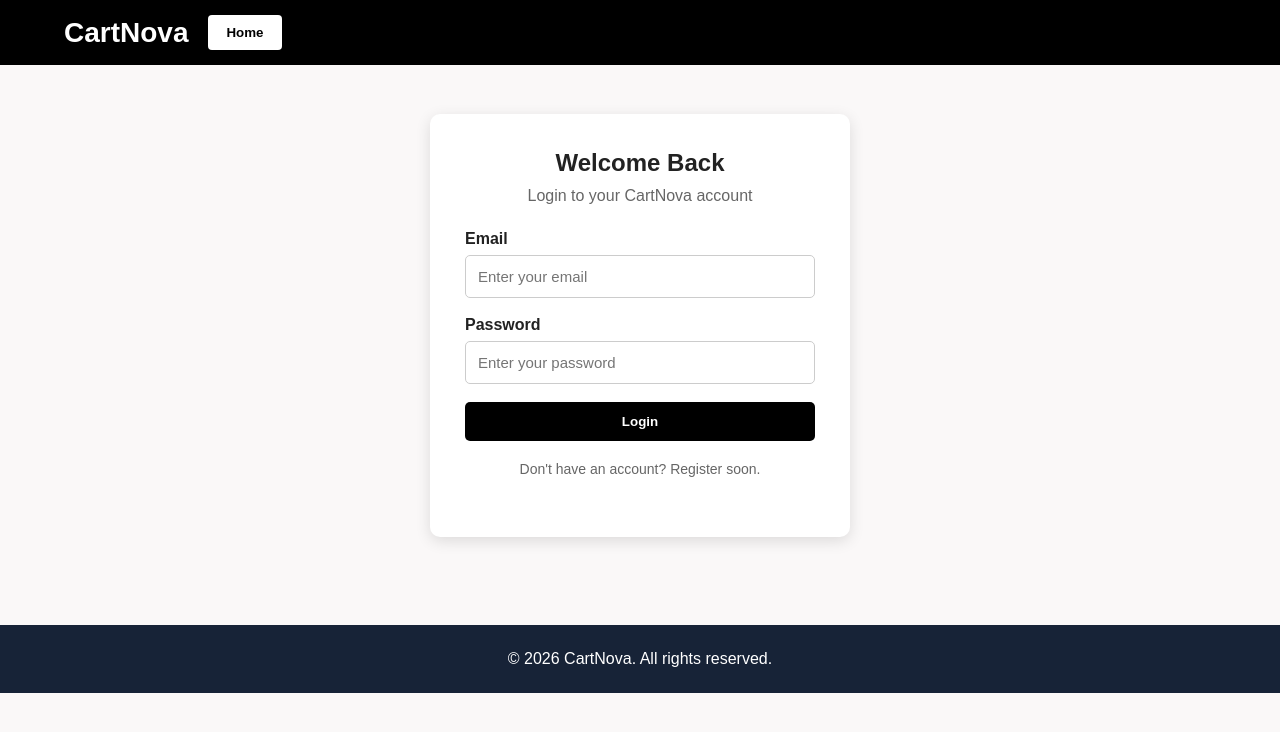
After one commit to jeffrinanton48-lab/my-E-cart, a Flask app: page /login in a window 1280 px wide. The commit adds this page. Shown: the top 732 px of the page. Run offline with Flask 3, Linux system fonts and the light colour scheme.

Commit message:
updated one

```diff
--- a/app.py
+++ b/app.py
@@ -1,4 +1,4 @@
-from flask import Flask, render_template
+from flask import Flask, render_template, session, redirect, url_for, request
 
 app = Flask(
     __name__,
@@ -6,10 +6,84 @@ app = Flask(
     template_folder="templates"
 )
 
+app.secret_key = "cartnova-secret-key"
+
+
+PRODUCTS = {
+    "Smartphone": 19999,
+    "Laptop": 49999,
+    "Headphones": 2499,
+    "Smart Watch": 3999
+}
+
 
 @app.route("/")
 def home():
-    return render_template("index.html")
+    cart = session.get("cart", [])
+    cart_count = len(cart)
+
+    return render_template(
+        "index.html",
+        cart_count=cart_count
+    )
+
+
+@app.route("/login", methods=["GET", "POST"])
+def login():
+    if request.method == "POST":
+        email = request.form["email"]
+        password = request.form["password"]
+
+        if email == "admin@cartnova.com" and password == "123456":
+            session["user"] = email
+            return redirect(url_for("home"))
+
+        return "Invalid email or password"
+
+    return render_template("login.html")
+
+@app.route("/add-to-cart/<product>")
+def add_to_cart(product):
+    cart = session.get("cart", [])
+
+    cart.append(product)
+
+    session["cart"] = cart
+
+    return redirect(url_for("home"))
+
+
+@app.route("/remove-from-cart/<product>")
+def remove_from_cart(product):
+    cart = session.get("cart", [])
+
+    if product in cart:
+        cart.remove(product)
+
+    session["cart"] = cart
+
+    return redirect(url_for("cart"))
+
+
+@app.route("/cart")
+def cart():
+    cart = session.get("cart", [])
+
+    cart_items = []
+
+    for product in cart:
+        cart_items.append({
+            "name": product,
+            "price": PRODUCTS.get(product, 0)
+        })
+
+    total = sum(item["price"] for item in cart_items)
+
+    return render_template(
+        "cart.html",
+        cart=cart_items,
+        total=total
+    )
 
 
 if __name__ == "__main__":
--- a/statics/css/style.css
+++ b/statics/css/style.css
@@ -171,7 +171,7 @@ nav a:hover {
     background-color: #000000;
 }
 
-/* FOOTER */
+
 
 footer {
     margin-top: 40px;
@@ -181,7 +181,7 @@ footer {
     text-align: center;
 }
 
-/* MOBILE RESPONSIVE */
+
 
 @media (max-width: 800px) {
 
@@ -229,3 +229,74 @@ footer {
     height: 100%;
     object-fit: contain;
 }
+
+
+.login-page {
+    min-height: 65vh;
+    display: flex;
+    justify-content: center;
+    align-items: center;
+    padding: 40px 20px;
+}
+
+.login-card {
+    width: 100%;
+    max-width: 420px;
+    background-color: white;
+    padding: 35px;
+    border-radius: 10px;
+    box-shadow: 0 4px 15px rgba(0, 0, 0, 0.12);
+}
+
+.login-card h2 {
+    text-align: center;
+    margin-bottom: 10px;
+}
+
+.login-card > p {
+    text-align: center;
+    margin-bottom: 25px;
+    color: #666;
+}
+
+.login-card form {
+    display: flex;
+    flex-direction: column;
+}
+
+.login-card label {
+    margin-bottom: 7px;
+    font-weight: bold;
+}
+
+.login-card input {
+    padding: 12px;
+    margin-bottom: 18px;
+    border: 1px solid #ccc;
+    border-radius: 5px;
+    font-size: 15px;
+}
+
+.login-card input:focus {
+    outline: none;
+    border-color: #000000;
+}
+
+.login-card button {
+    padding: 12px;
+    border: none;
+    border-radius: 5px;
+    background-color: #000000;
+    color: white;
+    font-weight: bold;
+    cursor: pointer;
+}
+
+.login-card button:hover {
+    opacity: 0.85;
+}
+
+.login-note {
+    margin-top: 20px;
+    font-size: 14px;
+}
--- /dev/null
+++ b/templates/login.html
@@ -0,0 +1,65 @@
+<!DOCTYPE html>
+<html lang="en">
+<head>
+    <meta charset="UTF-8">
+    <meta name="viewport" content="width=device-width, initial-scale=1.0">
+    <title>CartNova - Login</title>
+
+    <link rel="stylesheet" href="{{ url_for('static', filename='css/style.css') }}">
+</head>
+
+<body>
+
+    <header>
+        <h1>CartNova</h1>
+
+        <a href="/">
+            <button>Home</button>
+        </a>
+    </header>
+
+    <main class="login-page">
+
+        <div class="login-card">
+
+            <h2>Welcome Back</h2>
+            <p>Login to your CartNova account</p>
+
+            <form method="POST" action="{{ url_for('login') }}">
+
+                <label for="email">Email</label>
+                <input
+                    type="email"
+                    id="email"
+                    name="email"
+                    placeholder="Enter your email"
+                    required
+                >
+
+                <label for="password">Password</label>
+                <input
+                    type="password"
+                    id="password"
+                    name="password"
+                    placeholder="Enter your password"
+                    required
+                >
+
+                <button type="submit">Login</button>
+
+            </form>
+
+            <p class="login-note">
+                Don't have an account? Register soon.
+            </p>
+
+        </div>
+
+    </main>
+
+    <footer>
+        <p>© 2026 CartNova. All rights reserved.</p>
+    </footer>
+
+</body>
+</html>
```
Also changed, not shown: templates/cart.html (added, +61 -0 lines), templates/index.html (+43 -6 lines).
